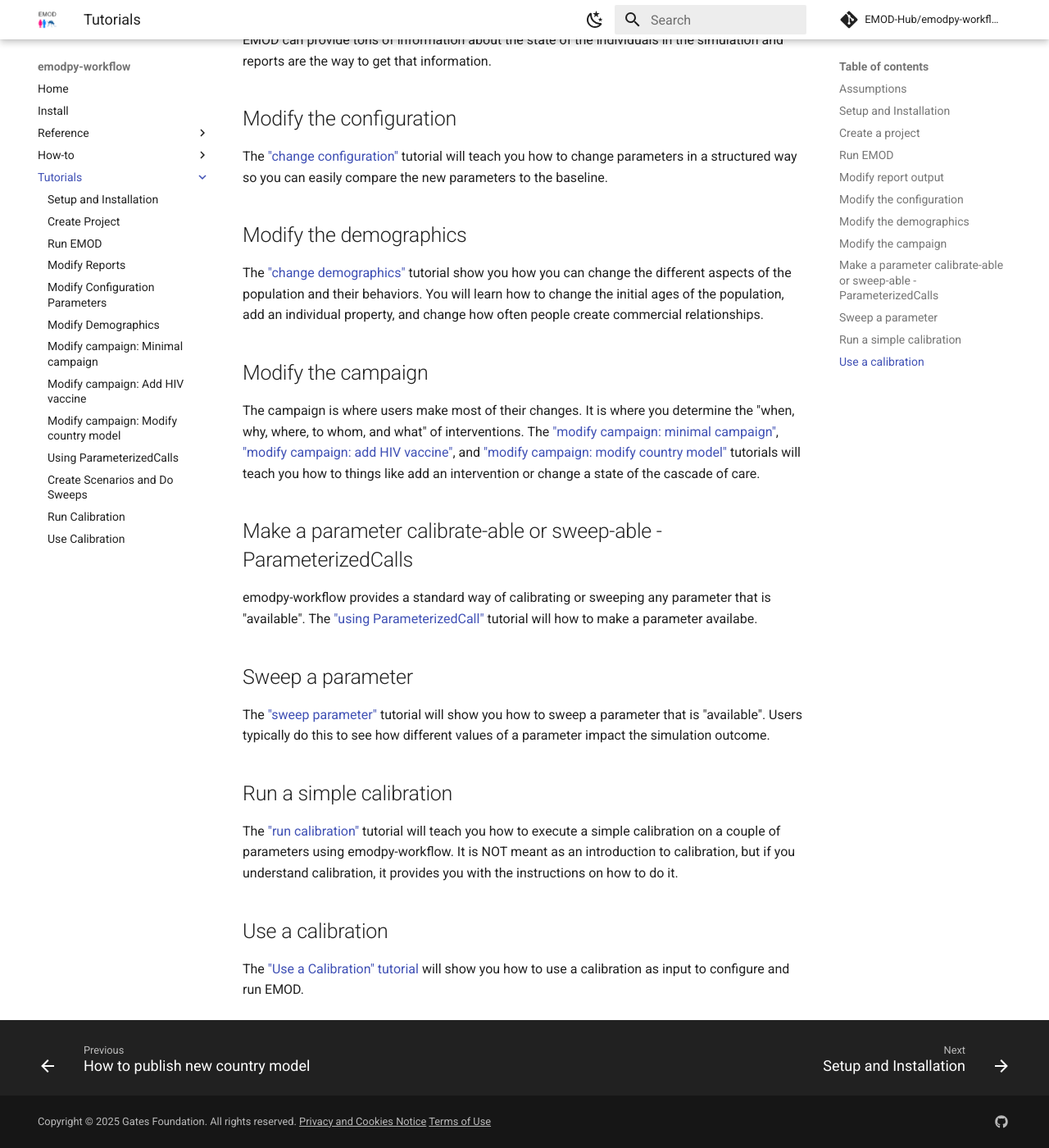
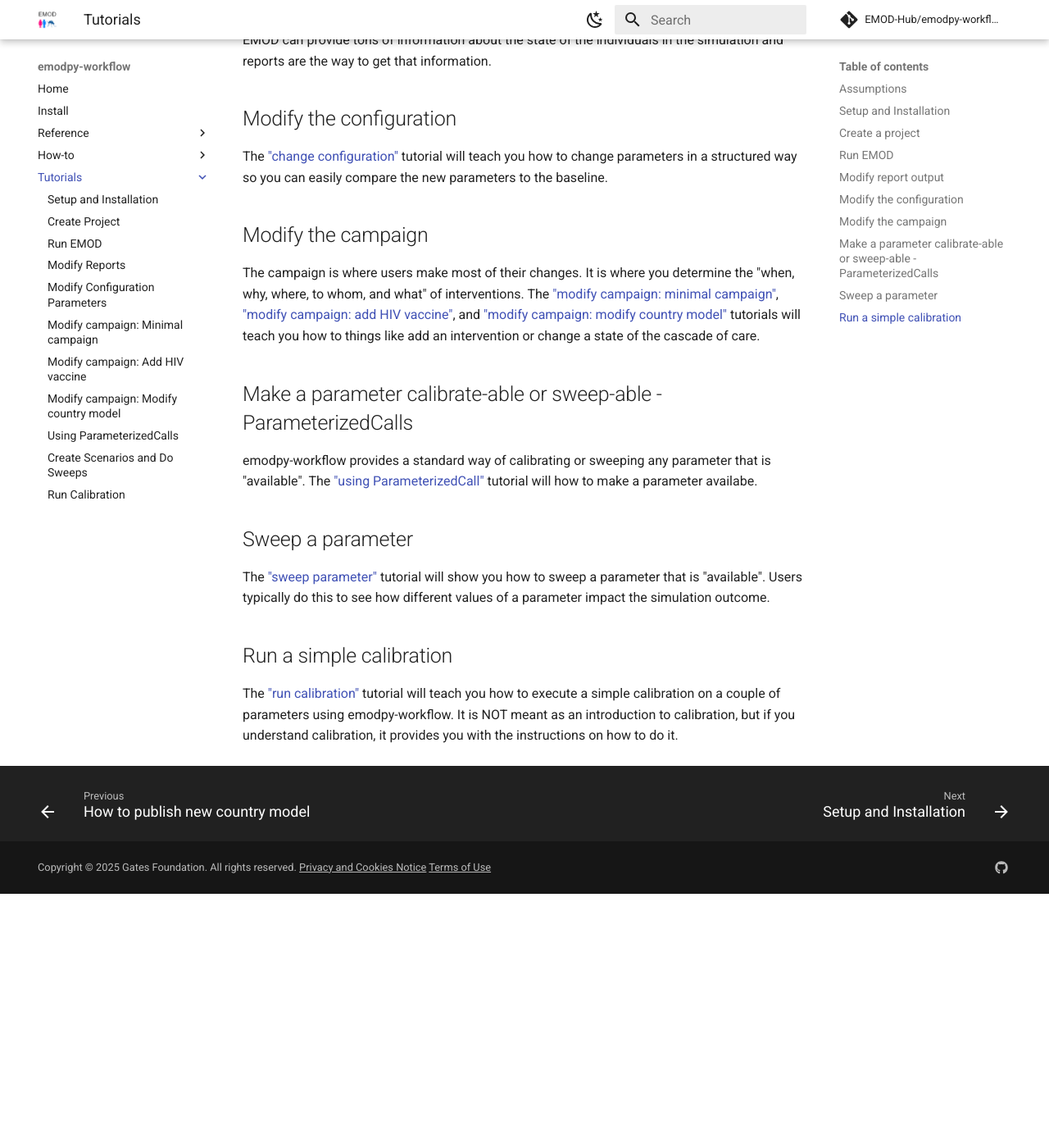
Before and after one commit to kfrey-idm/emodpy-workflow, an MkDocs documentation site: the page built from docs/tutorials/get_started.md, in a window 1280 px wide and 1400 px high, scrolled down 965 px. Shown: the whole window at 82% size. Built offline with MkDocs 1.6.1 and Material for MkDocs 9.7.7, drawn with Linux system fonts in a browser that asks for light colours; comment, search, counter and statistics services are not loaded; after the commit the page ends 2055 px from its top, so only the background shows below that.

Commit message:
removing references to demographics mod tutorial, use calibration tutorial (covered elsewhere), and a minor bug or two in links (#51)

```diff
--- a/docs/tutorials/get_started.md
+++ b/docs/tutorials/get_started.md
@@ -40,13 +40,6 @@ The ["change configuration"](modify_configuration.md) tutorial will teach you ho
 change parameters in a structured way so you can easily compare the new parameters to
 the baseline.
 
-## Modify the demographics
-
-The ["change demographics"](modify_demographics.md) tutorial show you how you can
-change the different aspects of the population and their behaviors.  You will learn
-how to change the initial ages of the population, add an individual property, and
-change how often people create commercial relationships.
-
 ## Modify the campaign
 
 The campaign is where users make most of their changes.  It is where you determine
@@ -75,8 +68,3 @@ The ["run calibration"](run_calibration.md) tutorial will teach you how to execu
 a simple calibration on a couple of parameters using emodpy-workflow.  It is NOT
 meant as an introduction to calibration, but if you understand calibration, it
 provides you with the instructions on how to do it.
-
-## Use a calibration
-
-The ["Use a Calibration" tutorial](use_calibration.md) will show you how to use a calibration
-as input to configure and run EMOD.
--- a/mkdocs.yml
+++ b/mkdocs.yml
@@ -39,7 +39,7 @@ nav: # Navigation structure for the documentation
     - reference/commands.md
     - reference/projects.md
     - reference/frames.md
-    - reference/how_to_ingest_form.md
+    - reference/filling_an_ingest_form.md
     - reference/sweeps.md
     - reference/dtktools_comparison.md
     - reference/age_bin_format.md
@@ -63,14 +63,12 @@ nav: # Navigation structure for the documentation
     - tutorials/run_emod.md
     - tutorials/modify_reports.md
     - tutorials/modify_configuration.md
-    - tutorials/modify_demographics.md
     - tutorials/modify_campaign_1_minimal_campaign.md
     - tutorials/modify_campaign_2_add_vaccine.md
     - tutorials/modify_campaign_3_modify_country_model.md
     - tutorials/using_parameterized_calls.md
     - tutorials/sweep_parameter.md
     - tutorials/run_calibration.md
-    - tutorials/use_calibration.md
     #- Get Started: tutorials/intro.ipynb # the topic following index.md sometimes requires an explicit title
   #- Glossary: glossary.md
   # API Reference will automatically be generated and added to the TOC
```
Also changed, not shown: docs/tutorials/create_project.md (+0 -1 lines), docs/tutorials/modify_campaign_3_modify_country_model.md (+0 -1 lines), docs/tutorials/modify_demographics.md (deleted, +0 -17 lines), docs/tutorials/run_emod.md (+0 -1 lines), docs/tutorials/use_calibration.md (deleted, +0 -5 lines).
